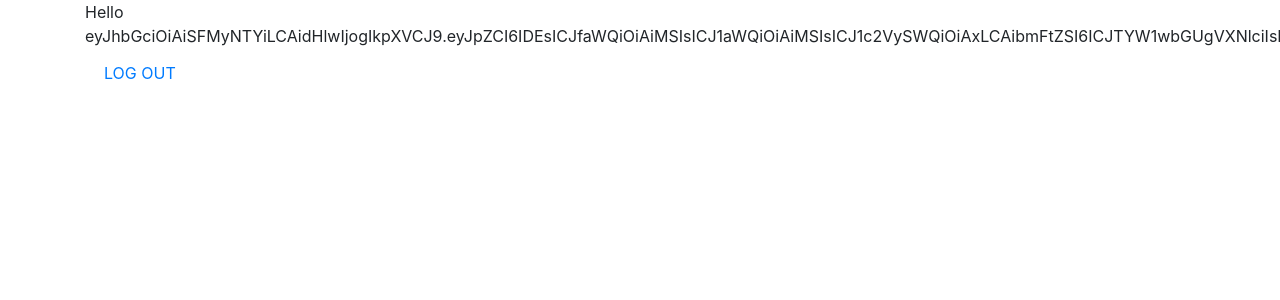
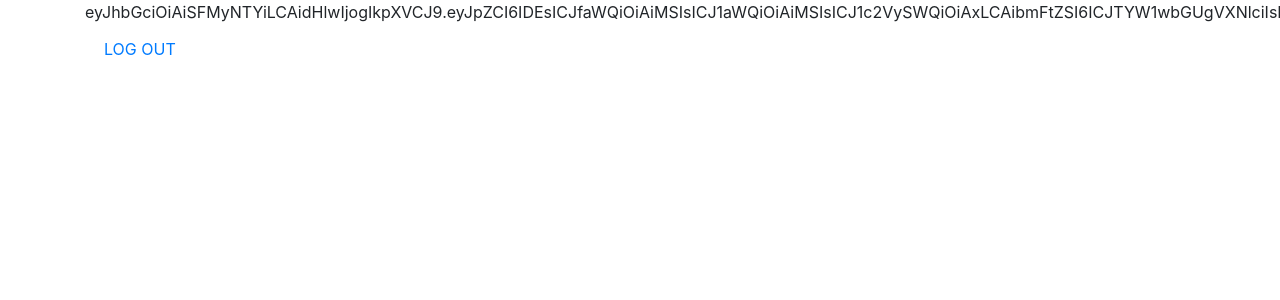
Before and after one commit to Jeffreywye/SteamWishlistAppFrontend, a React (Create React App) app: page /wishlist in a window 1280 px wide. Shown: the top 300 px of the page. Built offline with nearby package versions, Linux system fonts and the light colour scheme; sample sign-in values are in the browser's storage.

Commit message:
worked on effect hook of wishlist component

```diff
--- a/src/components/Wishlist.js
+++ b/src/components/Wishlist.js
@@ -1,12 +1,12 @@
 import React, {useState, useEffect} from "react"
 import { Container, Button } from "react-bootstrap"
 import {useAuth} from '../contexts/AuthContext'
+import { MDBDataTable} from 'mdbreact'
 
 const Wishlist = (props) => {
-    const [error, setError] = useState('')
-    const [verified, setVerified] = useState(false)
-    const {_id, _token, logout, verify} = useAuth()
-
+    const [_error, setError] = useState('')
+    const [_loading, setLoading] = useState(true)
+    const {_id, _token, logout, getWishlist, remFromList, addToList  } = useAuth()
 
     function handleLogout() {
         setError('')
@@ -20,16 +20,30 @@ const Wishlist = (props) => {
 
     useEffect (() =>{
         console.log("WishList on Mount")
+        const getList = async () =>{
+            const json = await getWishlist()
+            setLoading(false)
+        }
+        getList()
+
     }, [])
     console.log('Wishlist rendered')
+
     return (
         <Container>
-            Hello
-            <div>{_id}</div>
-            <div>{_token}</div>
-            <Button variant="link" onClick={handleLogout}>
-                Log Out
-            </Button>
+            {_loading &&
+            <h2>LOADING...</h2>
+            }
+            {!_loading &&
+            <div>
+               <div>{_id}</div>
+                <div>{_token}</div>
+                <Button variant="link" onClick={handleLogout}>
+                    Log Out
+                </Button>
+            </div>
+            }
+
         </Container>
     )
 }
--- a/src/contexts/AuthContext.js
+++ b/src/contexts/AuthContext.js
@@ -115,6 +115,18 @@ export function AuthProvider ( { children }) {
         return false
     }
 
+    async function getWishlist(){
+
+    }
+
+    async function remFromList(){
+
+    }
+
+    async function addToList(){
+
+    }
+
     useEffect (() =>{
         console.log("Auth Context Effect")
         const token = window.localStorage.getItem('accessToken')
@@ -136,7 +148,10 @@ export function AuthProvider ( { children }) {
        signup,
        login,
        logout,
-       verify
+       verify,
+       getWishlist,
+       remFromList,
+       addToList
     }
     console.log("AuthContext Rendered")
     return (
```
